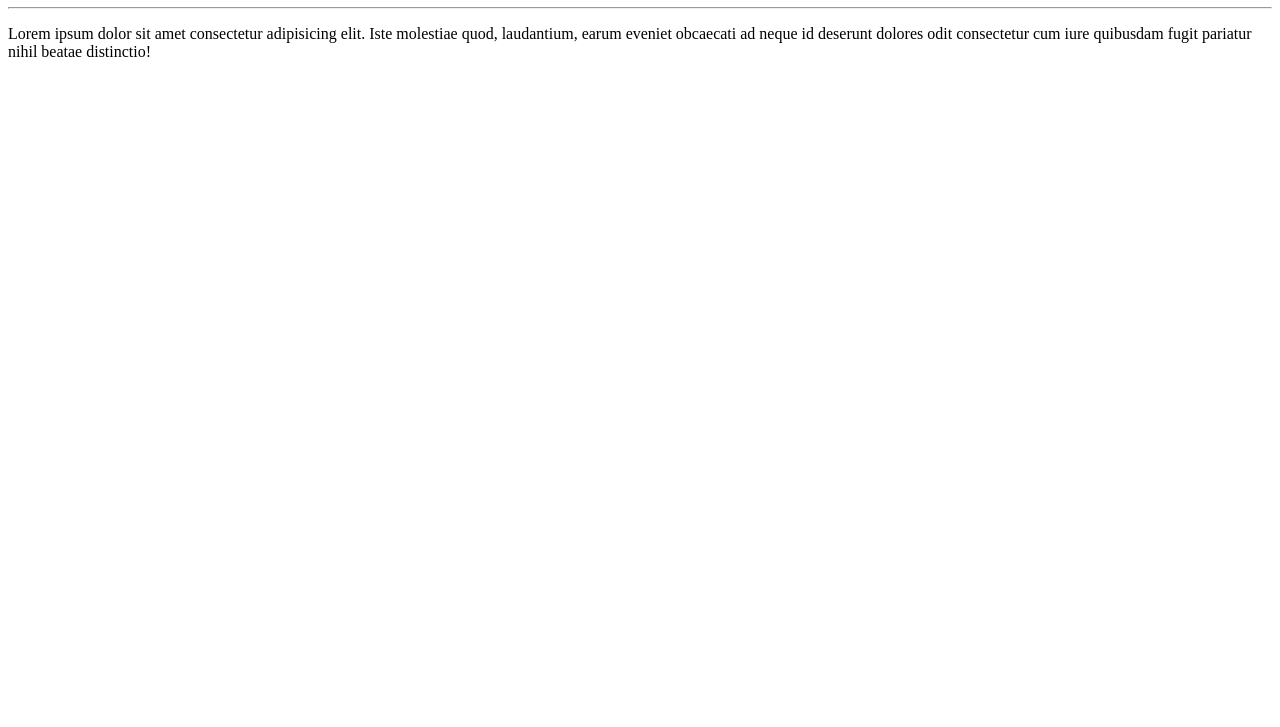
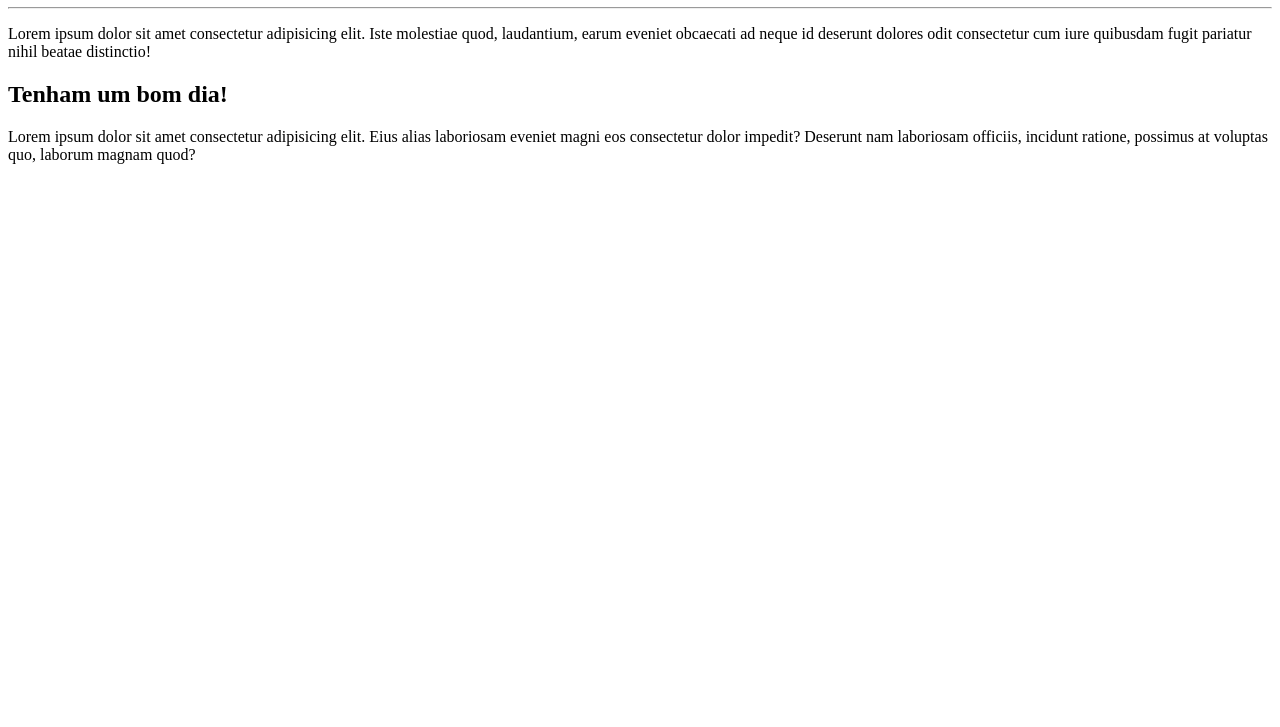
Before and after one commit to jadsson/Ola-Mundo, a plain HTML site: page site-exemplo/index.html in a window 1280 px wide. Shown: the part 73-800 px from the top of the page. Drawn offline with Linux system fonts and the light colour scheme.

Commit message:
segundo parágrafo

```diff
--- a/site-exemplo/index.html
+++ b/site-exemplo/index.html
@@ -11,5 +11,7 @@
     <h1>Olá, Mundo!</h1>
     <hr>
     <p>Lorem ipsum dolor sit amet consectetur adipisicing elit. Iste molestiae quod, laudantium, earum eveniet obcaecati ad neque id deserunt dolores odit consectetur cum iure quibusdam fugit pariatur nihil beatae distinctio!</p>
+    <h2>Tenham um bom dia!</h2>
+    <p>Lorem ipsum dolor sit amet consectetur adipisicing elit. Eius alias laboriosam eveniet magni eos consectetur dolor impedit? Deserunt nam laboriosam officiis, incidunt ratione, possimus at voluptas quo, laborum magnam quod?</p>
 </body>
 </html>
```
